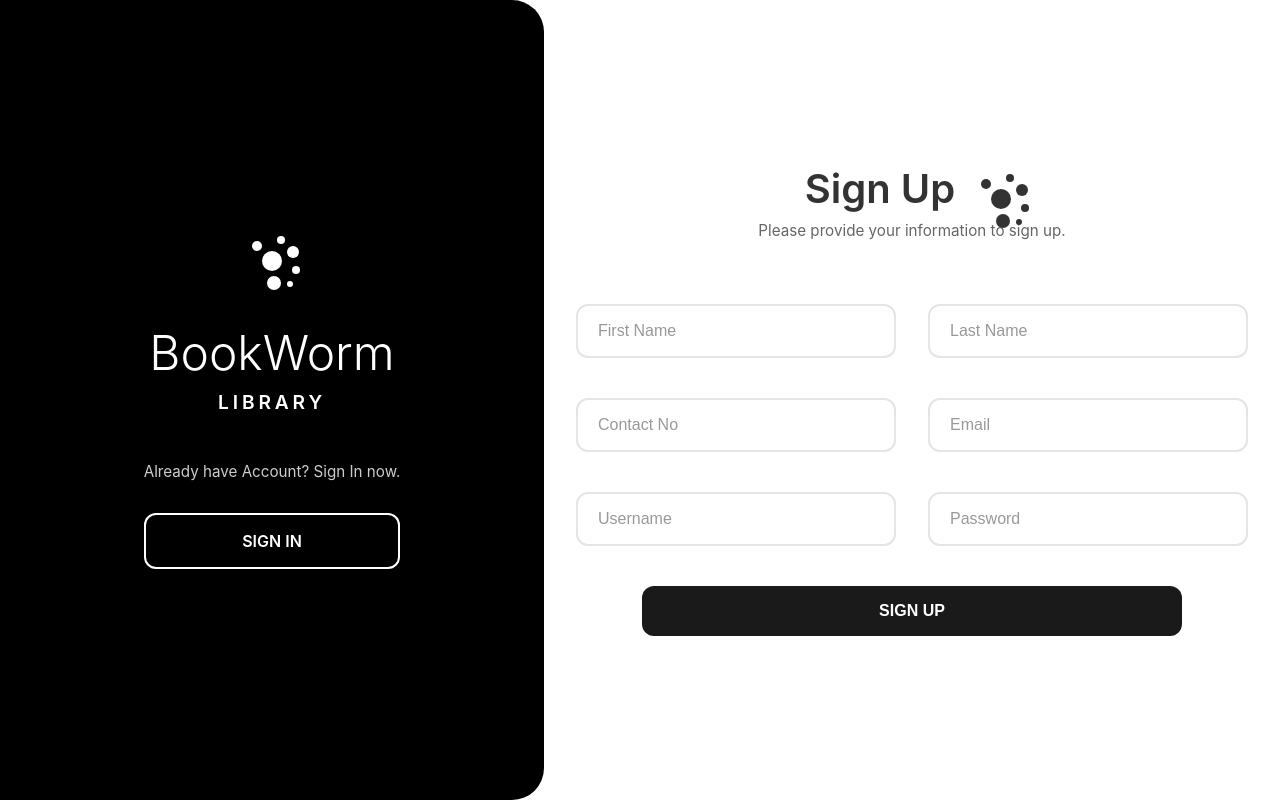
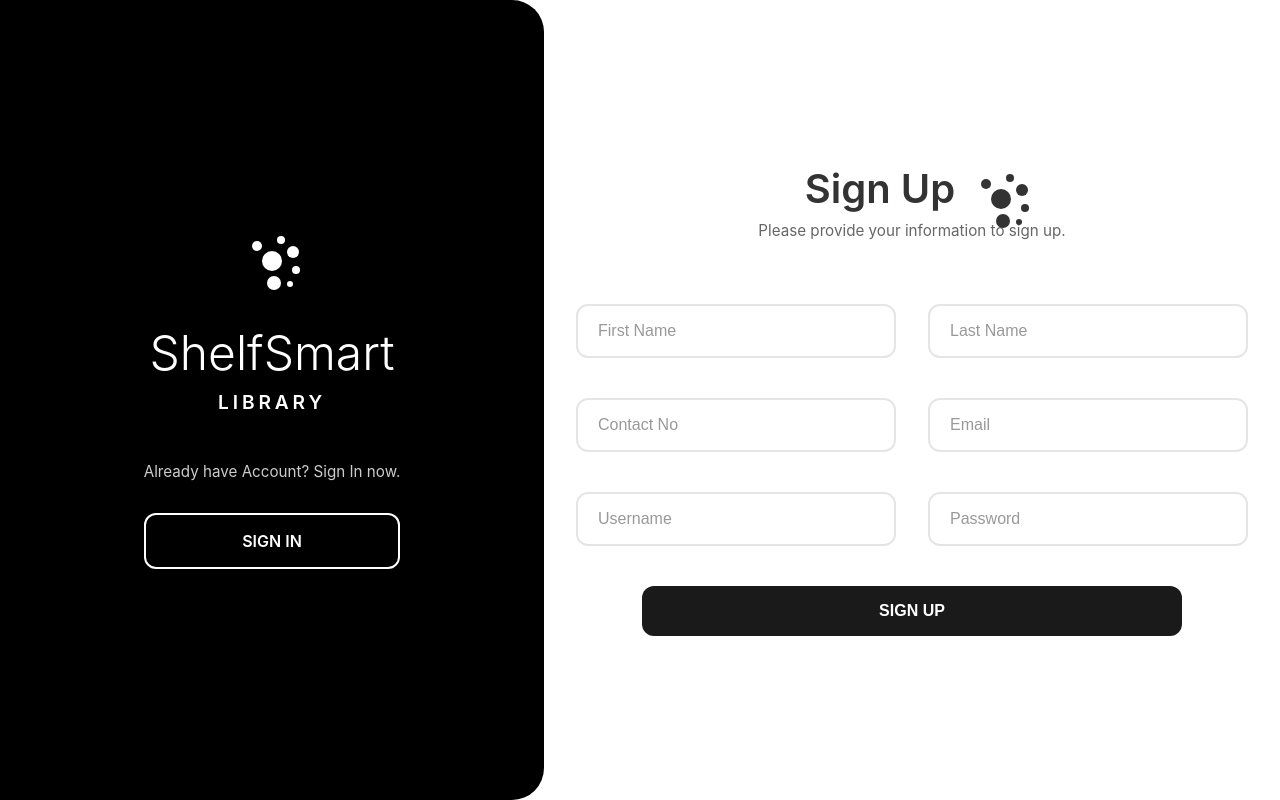
Before and after one commit to jonvicbarcenas/ShelfSmart, a Django app: page /signup/ in a window 1280 px wide. Run offline with Django 5.2, Linux system fonts and the light colour scheme.

Commit message:
fix(ShelfSmart): fix login and signup title

```diff
--- a/ShelfSmart/ShelfSmart/templates/registration/login.html
+++ b/ShelfSmart/ShelfSmart/templates/registration/login.html
@@ -3,7 +3,7 @@
 <head>
     <meta charset="UTF-8">
     <meta name="viewport" content="width=device-width, initial-scale=1.0">
-    <title>BookWorm Library - Sign In</title>
+    <title>ShelfSmart Library - Sign In</title>
     {% load static %}
     <link rel="stylesheet" href="{% static 'css/login.css' %}">
 </head>
--- a/ShelfSmart/ShelfSmart/templates/registration/signup.html
+++ b/ShelfSmart/ShelfSmart/templates/registration/signup.html
@@ -3,7 +3,7 @@
 <head>
   <meta charset="UTF-8" />
   <meta name="viewport" content="width=device-width, initial-scale=1.0" />
-  <title>BookWorm Library - Sign Up</title>
+  <title>ShelfSmart Library - Sign Up</title>
   {% load static %}
   <link rel="stylesheet" href="{% static 'css/signup.css' %}" />
   <link rel="stylesheet" href="https://cdnjs.cloudflare.com/ajax/libs/animate.css/4.1.1/animate.min.css" />
@@ -23,7 +23,7 @@
         </div>
       </div>
 
-      <h2 class="brand-title">BookWorm</h2>
+      <h2 class="brand-title">ShelfSmart</h2>
       <p class="brand-subtitle">LIBRARY</p>
 
       <p class="signup-text">Already have Account? Sign In now.</p>
```
